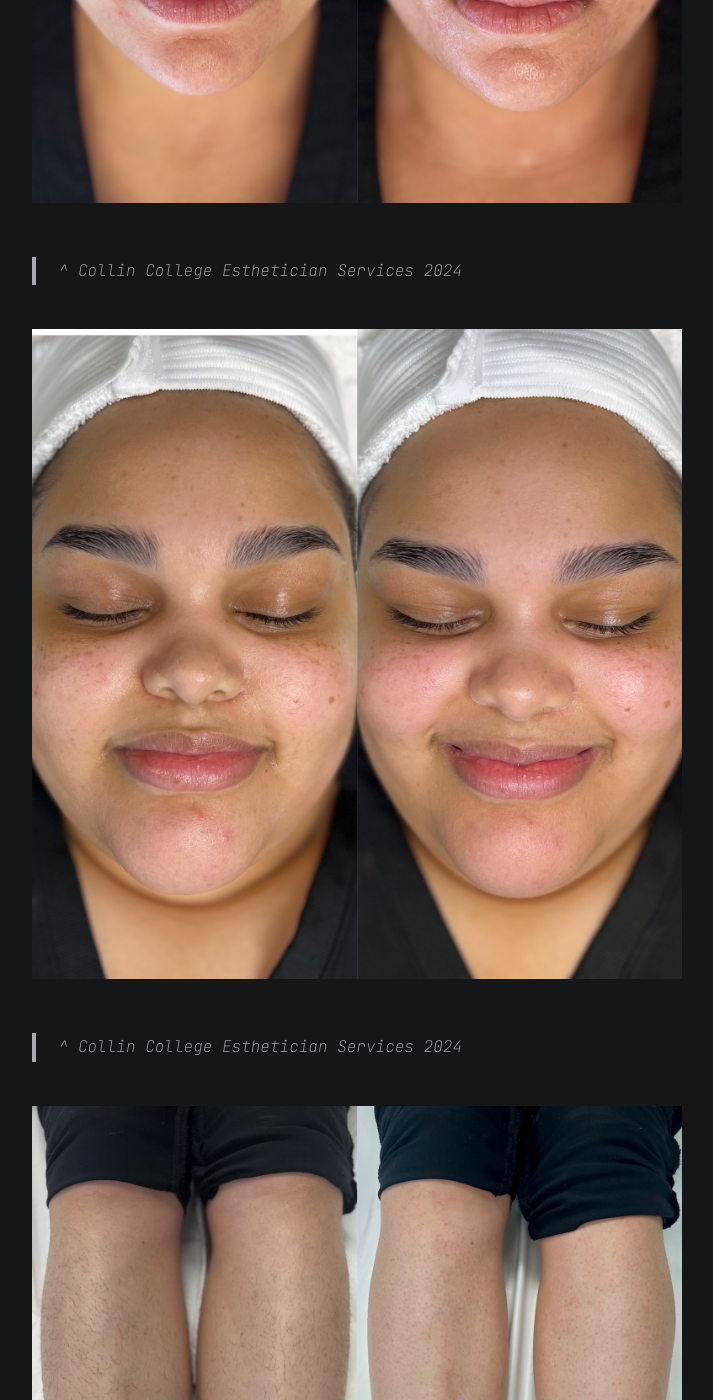
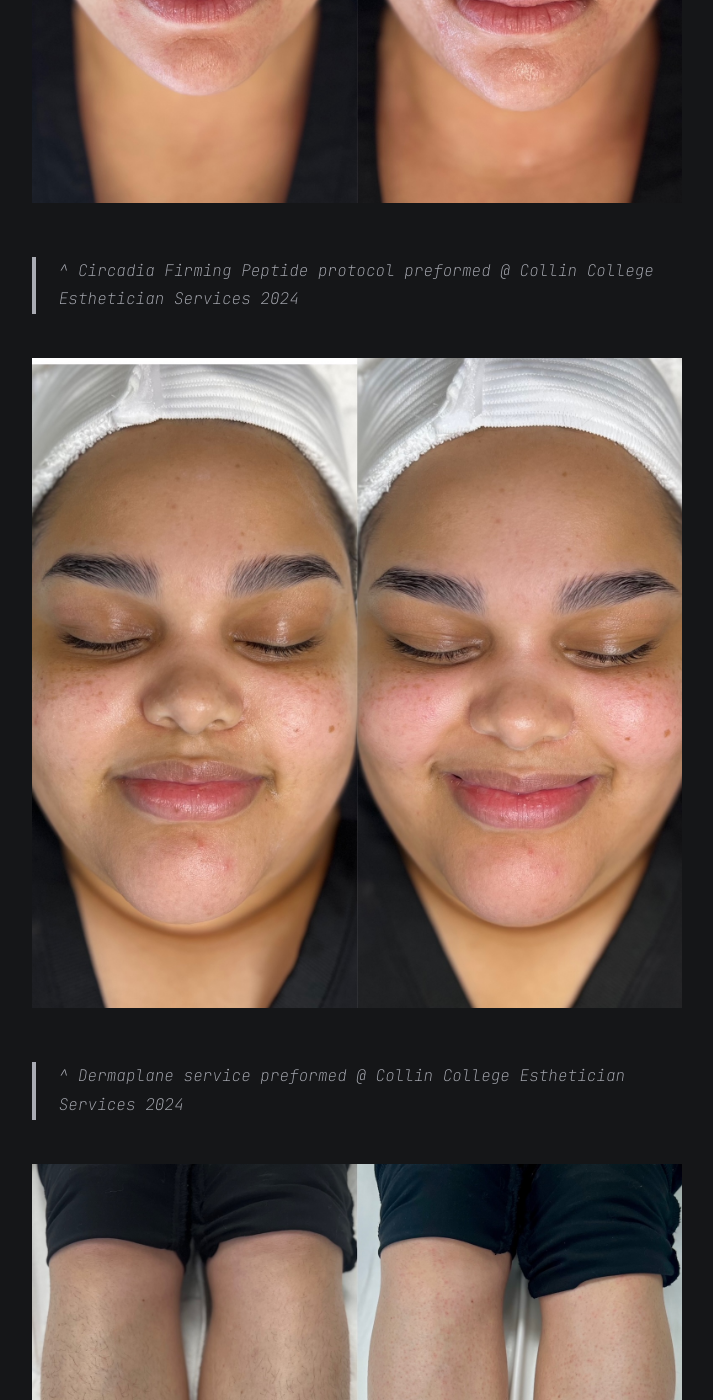
Before and after one commit to jason-idk/ellenwaxes.com, a Jekyll site: the page built from all_collections/_posts/2024-11-13-about.md, in a window 1280 px wide and 1400 px high, scrolled down 1146 px. Shown: the whole window, without its empty margins (283-996 px from the left). Built offline with Jekyll 4.4.1, drawn with Linux system fonts in a browser that asks for light colours; some of the changed text lies outside the part shown.

Commit message:
Adding picture, updating resume and about

```diff
--- a/all_collections/_posts/2024-11-13-about.md
+++ b/all_collections/_posts/2024-11-13-about.md
@@ -10,19 +10,22 @@ After finishing high school and some college, I spent time teaching at a private
 #### Before and Afters:
 
 ![B&E Brittany @ Collin College 2024](/screenshots/be.brittany.jpg)
-> ^ Collin College Esthetician Services 2024
+> ^ Circadia Firming Peptide protocol preformed @ Collin College Esthetician Services 2024
 
 ![B&E Macy @ Collin College 2024](/screenshots/be.macy.jpg)
-> ^ Collin College Esthetician Services 2024
+> ^ Dermaplane service preformed @ Collin College Esthetician Services 2024
 
 ![B&E Stephanie @ Collin College 2024](/screenshots/be.stephanie.jpg)
-> ^ Collin College Esthetician Services 2024
+> ^ Waxing service preformed @ Collin College Esthetician Services 2024
 
 ![B&E Jim @ Collin College 2024](/screenshots/be.jim.jpg)
-> ^ Collin College Esthetician Services 2024
+> ^ Waxing service preformed @ Collin College Esthetician Services 2024
 
 ![B&E Britt @ Collin College 2024](/screenshots/be.britt.jpg)
-> ^ Collin College Esthetician Services 2024
+> ^ Waxing service preformed @ Collin College Esthetician Services 2024
+
+![B&E Karen @ Collin College 2024](/screenshots/be.karen.jpg)
+> ^ Dermaplane service preformed @ Collin College Esthetician Services 2024
 
 ![Emily Wedding Makeup 2019](/screenshots/wedding.makeup.jpg)
-> ^ Professional Makeup Services 2019
+> ^ Professional Wedding Makeup Services 2019
```
Also changed, not shown: all_collections/_posts/2024-11-13-resume.md (+11 -11 lines), 1 other file.
